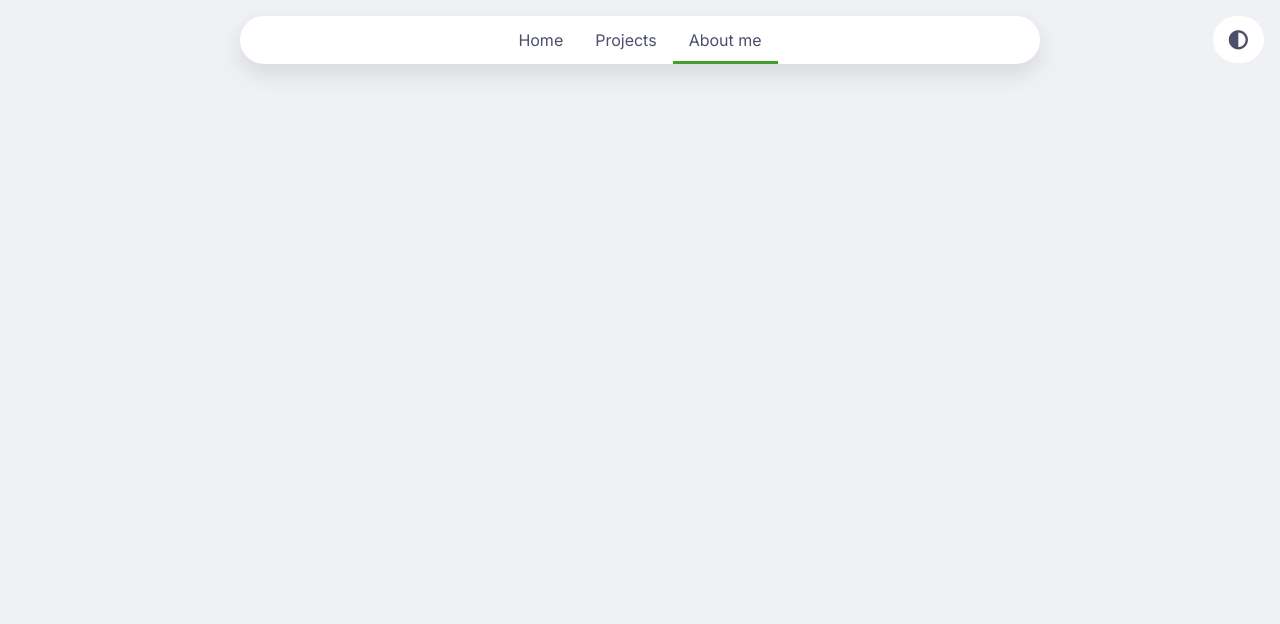
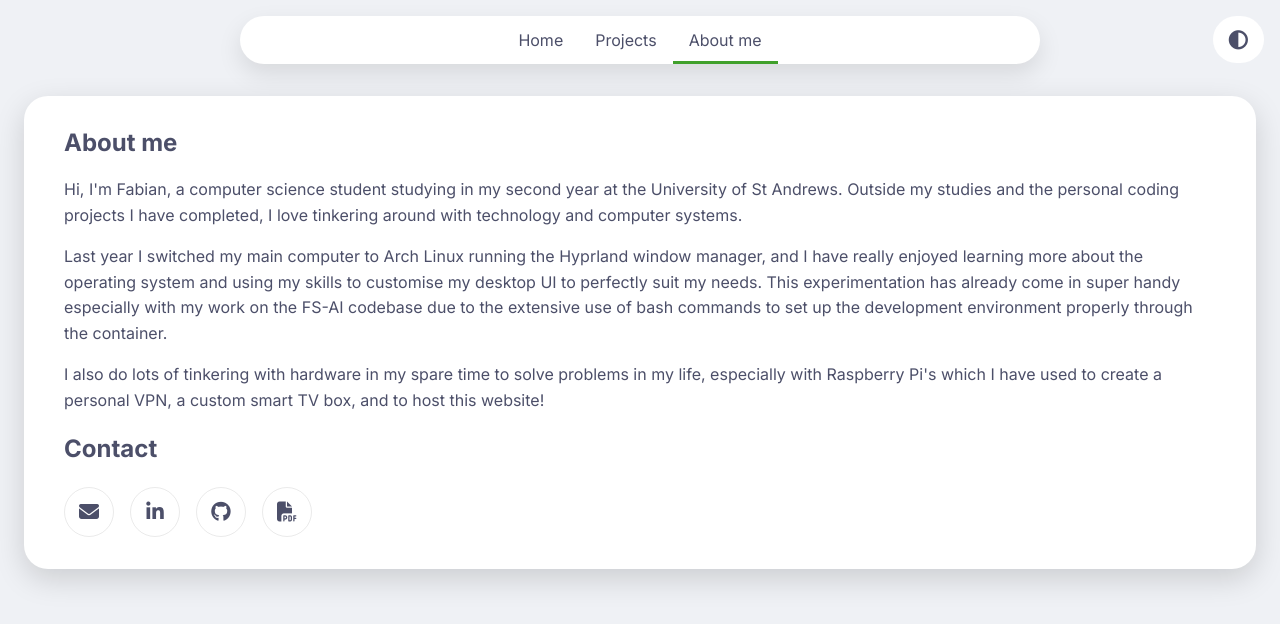
Before and after one commit to AverageApple288/PortfolioWebsite, a Flask app: page /about in a window 1280 px wide. Shown: the top 624 px of the page. Run offline with Flask 3, Linux system fonts and the light colour scheme; style sheets or scripts are compiled from the project's sources.

Commit message:
Added social media links

```diff
--- a/static/styles/style.scss
+++ b/static/styles/style.scss
@@ -357,3 +357,40 @@ nav ul li a.active::after {
 .card-link:hover {
     opacity: 0.8;
 }
+
+.social-links {
+    display: flex;
+    gap: 16px;
+    margin-top: 24px;
+}
+
+.social-btn {
+    display: flex;
+    align-items: center;
+    justify-content: center;
+    width: 48px;
+    height: 48px;
+    border-radius: 50%;
+
+    color: var(--text-colour);
+    background-color: var(--nav-bg-colour);
+    border: 1px solid rgba(150, 150, 150, 0.2);
+
+    backdrop-filter: blur(8px);
+    -webkit-backdrop-filter: blur(8px);
+
+    transition: transform 0.2s ease, border-color 0.2s ease, color 0.2s ease, box-shadow 0.2s ease;
+    text-decoration: none;
+}
+
+.social-btn:hover {
+    transform: translateY(-4px);
+    border-color: var(--accent-colour);
+    color: var(--accent-colour);
+    box-shadow: 0 8px 16px rgba(0, 0, 0, 0.1);
+}
+
+.social-btn i {
+    font-size: 1.25rem;
+    transition: transform 0.2s ease;
+}
--- a/templates/about.html
+++ b/templates/about.html
@@ -8,5 +8,34 @@
 
     <body>
         {% include 'navbar.html' %}
+
+        <main class="page-container">
+            <section>
+                <h1>About me</h1>
+                <p>Hi, I'm Fabian, a computer science student studying in my second year at the University of St Andrews. Outside my studies and the personal coding projects I have completed, I love tinkering around with technology and computer systems.</p>
+                <p>Last year I switched my main computer to Arch Linux running the Hyprland window manager, and I have really enjoyed learning more about the operating system and using my skills to customise my desktop UI to perfectly suit my needs. This experimentation has already come in super handy especially with my work on the FS-AI codebase due to the extensive use of bash commands to set up the development environment properly through the container.</p>
+                <p>I also do lots of tinkering with hardware in my spare time to solve problems in my life, especially with Raspberry Pi's which I have used to create a personal VPN, a custom smart TV box, and to host this website!</p>
+            </section>
+
+            <h2>Contact</h2>
+
+            <section class="social-links">
+                <a href="mailto:fabianbutchart@gmail.com" class="social-btn" aria-label="Email">
+                    <i class="fa-solid fa-envelope"></i>
+                </a>
+
+                <a href="https://linkedin.com/in/yourprofile" target="_blank" class="social-btn" aria-label="LinkedIn">
+                    <i class="fa-brands fa-linkedin-in"></i>
+                </a>
+
+                <a href="https://github.com/AverageApple288" target="_blank" class="social-btn" aria-label="GitHub">
+                    <i class="fa-brands fa-github"></i>
+                </a>
+
+                <a href="/resume.pdf" target="_blank" class="social-btn" aria-label="Resume">
+                    <i class="fa-solid fa-file-pdf"></i>
+                </a>
+            </section>
+        </main>
     </body>
 </html>
--- a/templates/index.html
+++ b/templates/index.html
@@ -12,7 +12,7 @@
         <main class="page-container">
             <section>
                 <h1>Welcome to my portfolio!</h1>
-                <p>Hi, I'm Fabian, a computer science student studying in my second year at the University of St Andrews.</p>
+                <p>Hi, I'm Fabian, a computer science student studying in my second year at the University of St Andrews. Listed below are some of the computer science skills and experience I have developed and my favourite coding projects. View the projects tab for a full list of coding projects I have done and the about section for more information about me.</p>
             </section>
 
             <section class="skills-container">
@@ -80,6 +80,7 @@
                             <h4>Formula Student AI</h4>
                             <p>During my term time at university I have been a part of the St Andrews Formula Student AI team. Our goal is to program an autonomous car to go around a track denoted with yellow and blue cones using data from a lidar sensor and colour camera. I have mostly worked on the control and planning section of the project, programming the logic for that takes in the cone positions outputted by the perception pipeline and turns that into instructions for the speed and direction of each of the car's wheels.</p>
                             <p>As the team was only just starting when I joined, I got the opportunity to start at the beginning with the codebase and design my section largely from scratch. The code for this that I have developed currently uses the Delaunay triangulation algorithm to create a mesh of the track which is then used to find the midpoints of each of the cones in the track. These midpoints are then passed to an implementation of the Pure Pursuit algorithm with a dynamic lookahead distance.</p>
+                            <p>Due to the complex setup required for ROS 2 to work, I have also become far better at using docker containers and general Linux commands.</p>
                             <div class="card-tech">
                                 <span class="tech-pill mini">C++</span>
                                 <span class="tech-pill mini">ROS</span>
```
